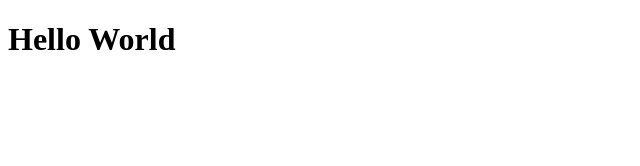
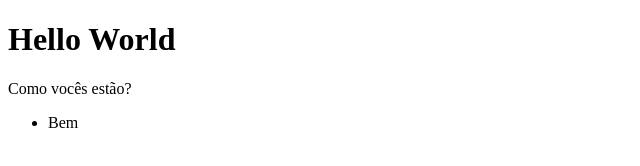
Before and after one commit to oliveiraikaro/git, a plain HTML site: page index.html in a window 1280 px wide. Shown: the whole page, without its empty margins (0-640 px from the left). Drawn offline with Linux system fonts and the light colour scheme.

Commit message:
Inclusão de pergunta "Como vocês estão?" e resposta "Bem"

```diff
--- a/index.html
+++ b/index.html
@@ -6,5 +6,9 @@
 </html>
 <body>
     <h1>Hello World</h1>
+    <p>Como vocês estão?</p>
+    <ul>
+        <li>Bem</li>
+    </ul>
 </body>
 </html>
```
